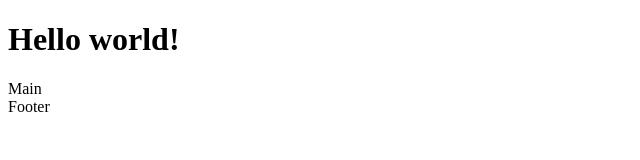
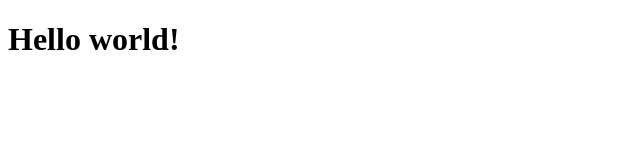
Before and after one commit to DimaCoDeeema/my-project, a plain HTML site: page index.html in a window 1280 px wide. Shown: the full height of the page, 0-640 px from the left. Drawn offline with Linux system fonts and the light colour scheme.

Commit message:
create index.html

```diff
--- a/index.html
+++ b/index.html
@@ -7,7 +7,5 @@
 </head>
 <body>
   <h1>Hello world!</h1>
-  <main>Main</main>
 </body>
-<footer>Footer</footer>
 </html>
```
